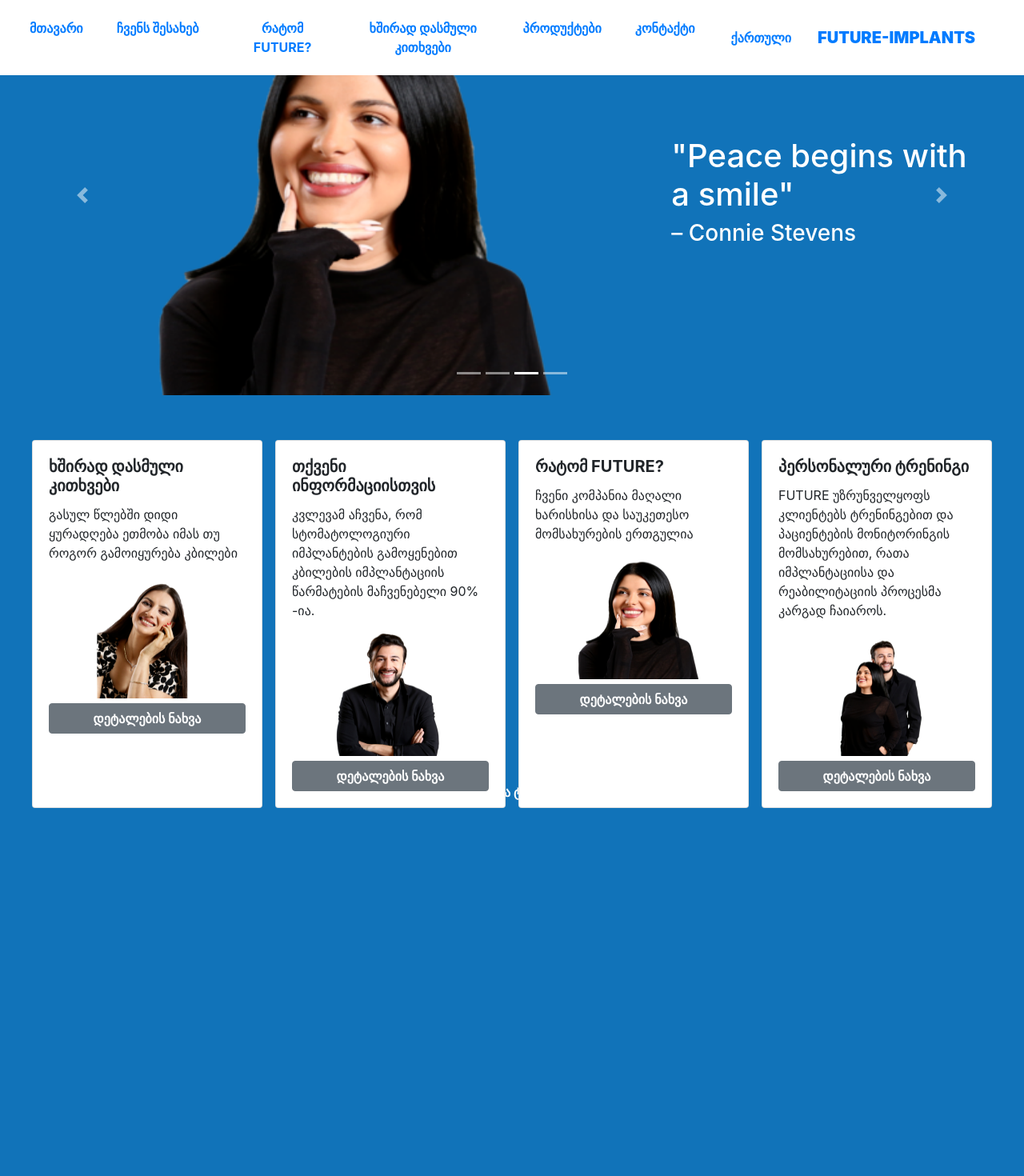
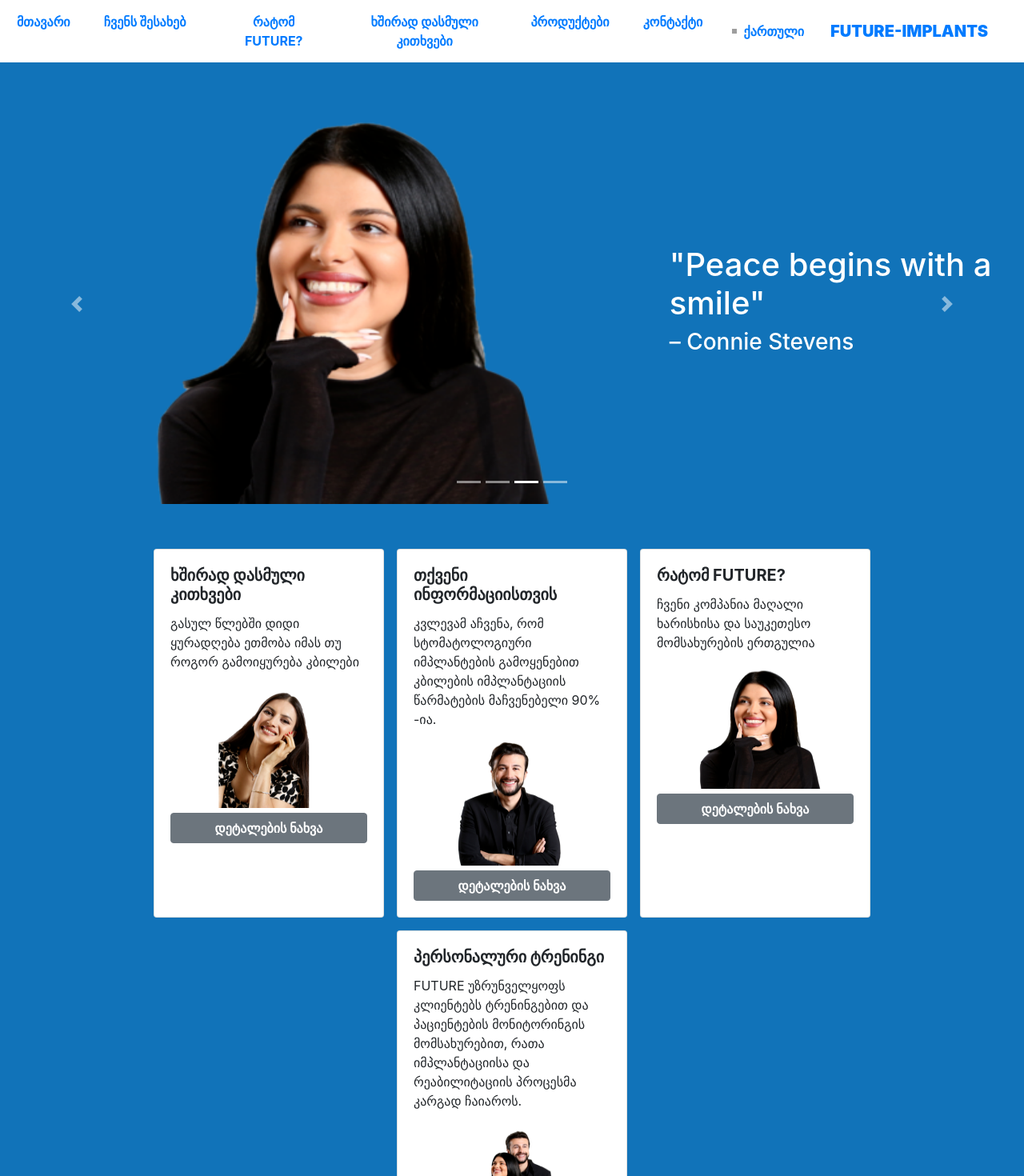
Before and after one commit to lashatatu/Future-Implants-NEXTJS, a Next.js app: page / in a window 1280 px wide. Shown: the top 1470 px of the page at 80% size. Before the commit the page ends 1066 px from the top, so only its background shows below. Built offline with nearby package versions, Linux system fonts and the light colour scheme; grey boxes are pictures that could not be loaded.

Commit message:
finished menu

```diff
--- a/components/CardsComponent.js
+++ b/components/CardsComponent.js
@@ -1,10 +1,9 @@
 import React from 'react';
-import { Card } from 'react-bootstrap';
+import { Card, Container, Row } from 'react-bootstrap';
 import Image from 'next/image';
 import { useRouter } from 'next/router';
 import en from '../languages/en';
 import ka from '../languages/ka';
-import Link from 'next/link'
 
 const CardsComponent = () => {
 	const {
@@ -12,7 +11,9 @@ const CardsComponent = () => {
 	} = useRouter();
 	const language = locale === 'en' ? en : ka;
 	return (
-		 <div className={'row d-flex justify-content-center pt-5 pb-5'}>
+		 <>
+			 <Container>
+				 <Row className={'d-flex justify-content-center pt-5 pb-5'}>
 					 <Card
 							className={'m-2'}
 							style={{width: '18rem'}}>
@@ -27,7 +28,9 @@ const CardsComponent = () => {
 									width={286}
 									height={180}
 							 />
-					 <a href={'/Faq'} className={'btn btn-secondary text-white font-weight-bold d-flex justify-content-center'}>{language.cardComponentButtonLinkText}</a>
+							 <a
+									href={'/Faq'}
+									className={'btn btn-secondary text-white font-weight-bold d-flex justify-content-center'}>{language.cardComponentButtonLinkText}</a>
 						 </Card.Body>
 					 </Card>
 					 <Card
@@ -85,7 +88,9 @@ const CardsComponent = () => {
 					 </Card>
 
 
-		 </div>
+				 </Row>
+			 </Container>
+		 </>
 	);
 };
 
--- a/components/NavigationBar.js
+++ b/components/NavigationBar.js
@@ -1,6 +1,6 @@
 import React, { useState } from 'react';
 import Link from 'next/link';
-import { Nav, Navbar, NavDropdown } from 'react-bootstrap';
+import { Col, Container, Nav, Navbar, NavDropdown } from 'react-bootstrap';
 import { useRouter } from 'next/router';
 import en from '../languages/en';
 import ka from '../languages/ka';
@@ -26,12 +26,15 @@ const NavigationBar = (props) => {
 	return (
 		 <>
 			 {/*// მენიუს დასაწყისი*/}
+			 <Container>
+				 <Col>
+
 					 <Navbar
 							collapseOnSelect
 							fixed={'top'}
 							expand={'lg'}
 							bg={'white'}
-					className={'navbar navbar-expand-lg navbar-dark fixed-top'}
+							className={'navbar navbar-expand-lg navbar-dark fixed-top p-0'}
 							variant="pills">
 						 {/*// მობილური ვერსიისთვის მენიუს ჩამოწევა*/}
 						 <Navbar.Toggle
@@ -123,6 +126,8 @@ const NavigationBar = (props) => {
 						 <NavbarLangMenuItem />
 
 					 </Navbar>
+				 </Col>
+			 </Container>
 		 </>
 	);
 };
--- a/pages/About.js
+++ b/pages/About.js
@@ -3,9 +3,10 @@ import SideMenuComponent from '../components/SideMenuComponent';
 
 const About = () => {
 	return (
-		 <div>
+		 <>
+
 			 <SideMenuComponent/>
-		 </div>
+		 </>
 	);
 };
 
--- a/pages/Contact.js
+++ b/pages/Contact.js
@@ -6,12 +6,13 @@ import SideMenuComponent from '../components/SideMenuComponent';
 
 const Contact = () => {
 	return (
-		 <div>
+		 <>
+
 			 <SideMenuComponent/>
 			 <h1 className={styles.title}>
 				 Contact page
 			 </h1>
-		 </div>
+		 </>
 	);
 };
 
--- a/pages/Faq.js
+++ b/pages/Faq.js
@@ -3,10 +3,11 @@ import SideMenuComponent from '../components/SideMenuComponent';
 
 const Faq = () => {
 	return (
-		 <div>
+		 <>
+
 			 <SideMenuComponent/>
 <h1>faq</h1>
-		 </div>
+		 </>
 	);
 };
 
--- a/pages/ForYourInformation.js
+++ b/pages/ForYourInformation.js
@@ -3,10 +3,11 @@ import SideMenuComponent from '../components/SideMenuComponent';
 
 const ForYourInformation = () => {
 	return (
-		 <div>
+		 <>
+
 			 <SideMenuComponent/>
 
-		 </div>
+		 </>
 	);
 };
 
--- a/pages/Products.js
+++ b/pages/Products.js
@@ -3,10 +3,11 @@ import SideMenuComponent from '../components/SideMenuComponent';
 
 const Products = () => {
 	return (
-		 <div>
+		 <>
+
 			 <SideMenuComponent/>
 <h1>Products</h1>
-		 </div>
+		 </>
 	);
 };
 
--- a/pages/Vision.js
+++ b/pages/Vision.js
@@ -3,10 +3,11 @@ import SideMenuComponent from '../components/SideMenuComponent';
 
 const Vision = () => {
 	return (
-		 <div>
+		 <>
+
 			 <SideMenuComponent/>
 <h1>Vision</h1>
-		 </div>
+		 </>
 	);
 };
 
--- a/pages/WhyFuture.js
+++ b/pages/WhyFuture.js
@@ -3,10 +3,11 @@ import SideMenuComponent from '../components/SideMenuComponent';
 
 const WhyFuture = () => {
 	return (
-		 <div>
+		 <>
+
 			 <SideMenuComponent/>
 <h1>why future</h1>
-		 </div>
+		 </>
 	);
 };
 
--- a/pages/index.js
+++ b/pages/index.js
@@ -13,7 +13,7 @@ export default function Home () {
 	const language = locale === 'en' ? en : ka;
 
 	return (
-		 <div className={styles.container}>
+		 <>
 			 <Head>
 				 <title>Future Implants</title>
 				 <meta
@@ -23,8 +23,9 @@ export default function Home () {
 						rel="icon"
 						href="/favicon.ico" />
 			 </Head>
+
 			 <CarouselComponent/>
 			 <CardsComponent />
-		 </div>
+		 </>
 	);
 }
```
Also changed, not shown: styles/style.css (line endings or trailing spaces). Lines whose indentation alone changed are shown as unchanged.
